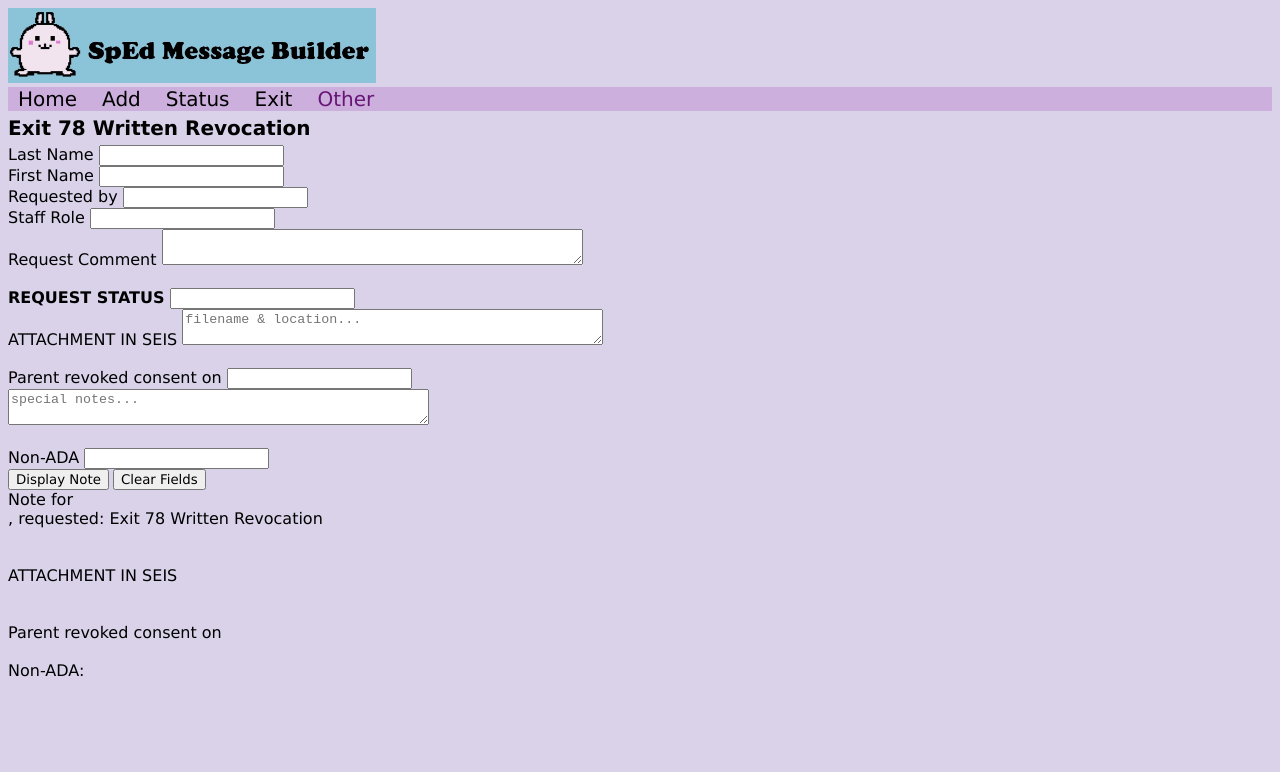
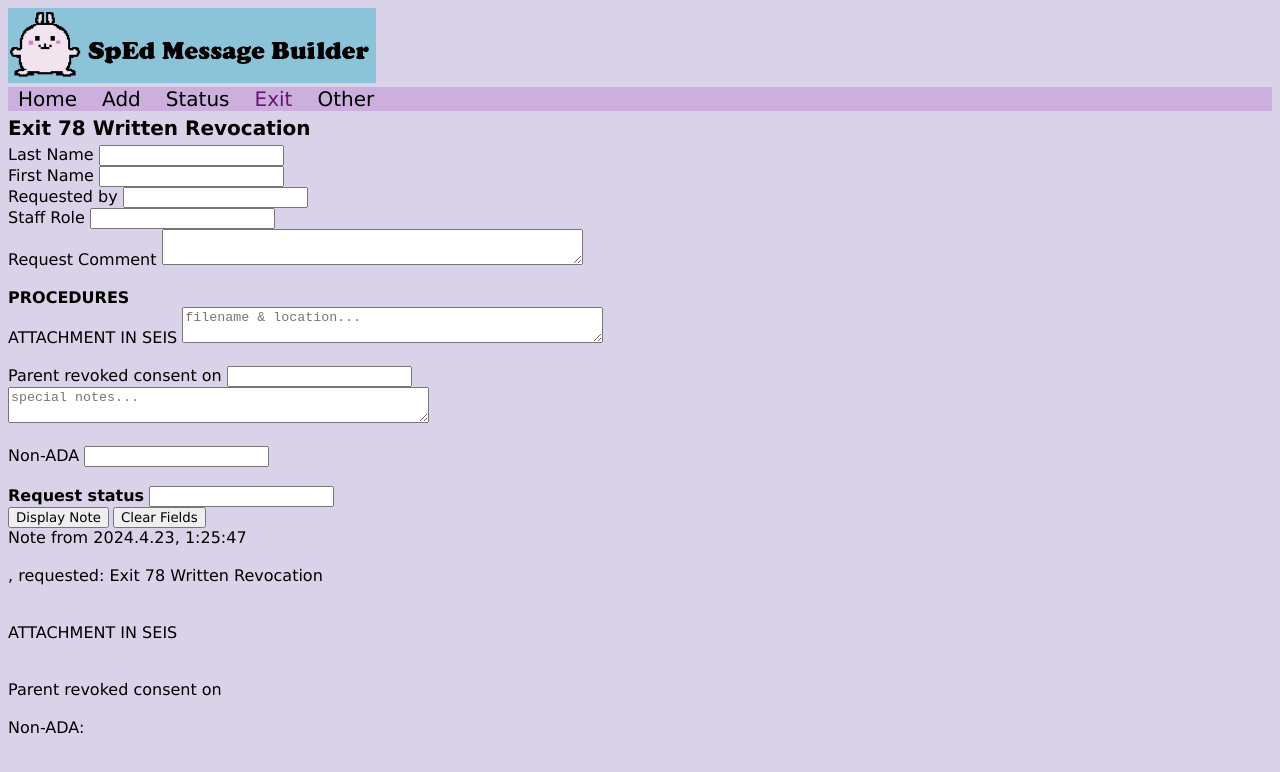
Before and after one commit to bustr003/sped_msg_site, a plain HTML site: page exit/78.html in a window 1280 px wide. Both pictures are taken after a click on the button "Display Note". Drawn offline with Linux system fonts and the light colour scheme.

Commit message:
procedure label

```diff
--- a/exit/78.html
+++ b/exit/78.html
@@ -26,10 +26,10 @@
                     <a class="topnav" href="../status.html">Status</a>
                 </li>
                 <li class="topnav">
-                    <a class="topnav" href="../exit.html">Exit</a>
+                    <a class="topnav_active" href="../exit.html">Exit</a>
                 </li>
                 <li class="topnav">
-                    <a class="topnav_active" href="../other.html">Other</a>
+                    <a class="topnav" href="../other.html">Other</a>
                 </li>
             </ul>
         </div> <!-- Navigation Bar -->
@@ -46,6 +46,17 @@
             }
 
             function displayNote(){
+                const d = new Date();
+                let yyyy = d.getFullYear();
+                let mm = d.getMonth() + 1;
+                let dd = d.getDate();
+                let hour = d.getHours();
+                let minutes = d.getMinutes();
+                let seconds = d.getSeconds();
+                var datetime = yyyy + "." + mm + "." + dd + ", " + hour + ":" + minutes + ":" + seconds;
+
+                var note = "Note from " + datetime + "<br>";
+
                 var lname = document.getElementById("lname").value.trim();
                 var fname = document.getElementById("fname").value.trim();
                 var requester = document.getElementById("requester").value.trim();
@@ -53,10 +64,13 @@
                 var req_type = "Exit 78 Written Revocation";
                 var req_comment = document.getElementById("req_comment").value.trim();
 
+                /*
                 var note = "Note for ";
                 note += lname;
                 if(lname!="" && fname!=""){note+= ", ";}
                 note += fname;
+                */
+
                 note += "<br>" + requester + ", " + role + " requested: " + req_type;
                 if(req_comment!=""){note += "<br>\"" + req_comment + "\"";}
 
@@ -74,6 +88,9 @@
 
                 var senr = document.getElementById("senr").value.trim();
                 if(senr!="n/a"){note += "<br><br>Non-ADA: " + senr;}
+
+                var special_notes = document.getElementById("special_notes").value.trim();
+                note += "<br>" + special_notes;
 
                 return note;
             }
@@ -117,8 +134,7 @@
                 </datalist>
 
                 <br><br>
-                <label for="req_status"><b>REQUEST STATUS</b></label>
-                <input list="req_status_list" for="req_status" id="req_status" value="">
+                <b>PROCEDURES</b>
 
                 <br>
                 <label for="file">ATTACHMENT IN SEIS</label>
@@ -138,6 +154,10 @@
                 </datalist>
                 <label for="senr">Non-ADA</label>
                 <input list="senr_list" id="senr" value="">
+
+                <br><br>
+                <label for="req_status"><b>Request status</b></label>
+                <input list="req_status_list" role="req_status" id="req_status" value="">
             </form>
 
             <button onclick="document.getElementById('note').innerHTML=displayNote();">Display Note</button>
```
Also changed, not shown: exit/70.html (+22 -7 lines), exit/76_87.html (+19 -4 lines), exit/77.html (+21 -5 lines).
